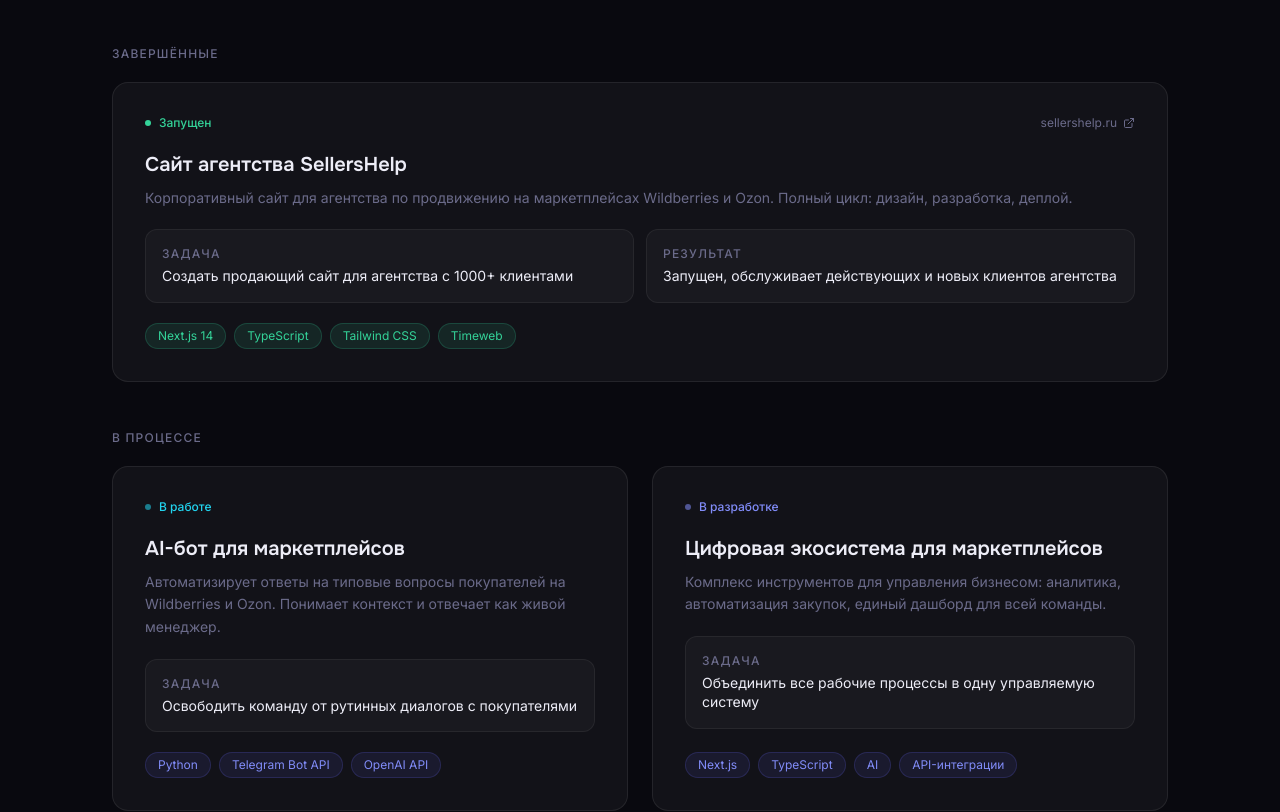
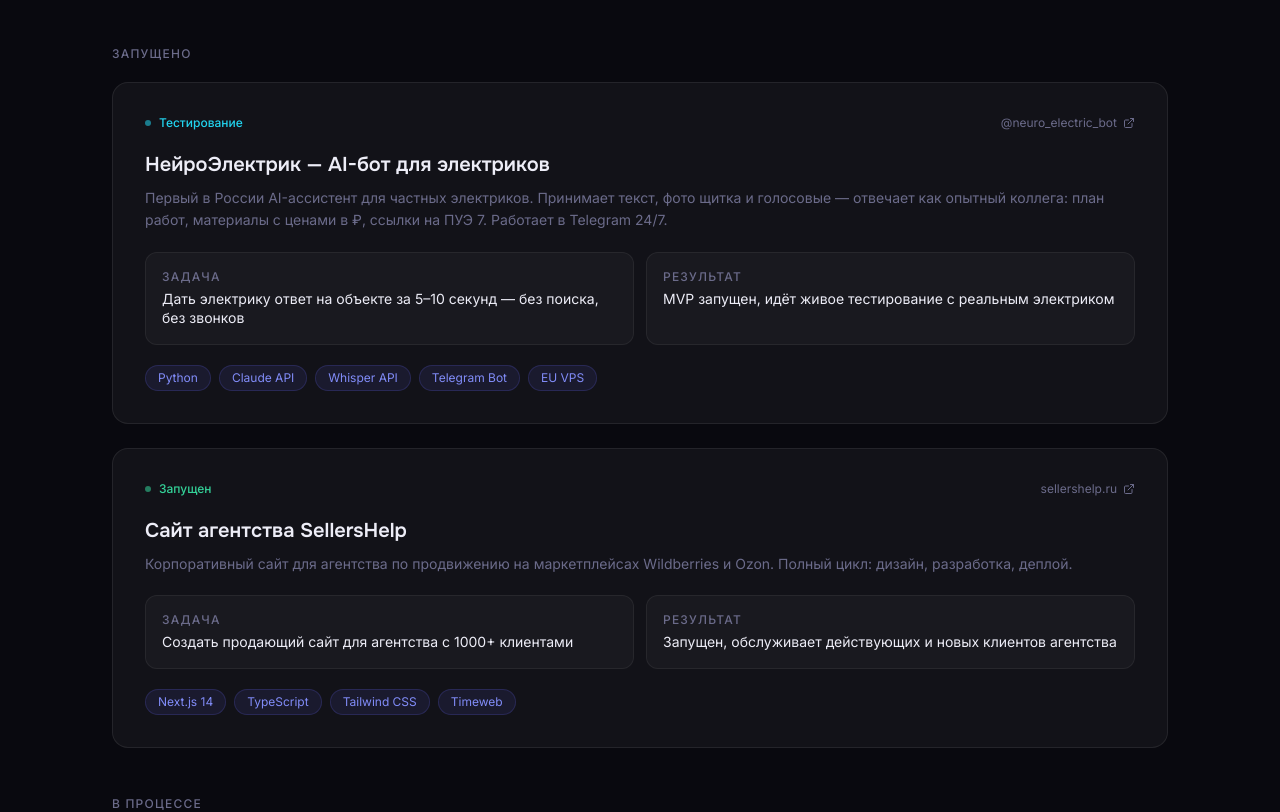
Before and after one commit to yurazlab/yurazlab, a Next.js app: page / in a window 1280 px wide. Shown: the part 1046-1858 px from the top of the page. Built offline with nearby package versions, Linux system fonts and the light colour scheme.

Commit message:
Add NeyroElectric case, fix hero stats, restructure projects

```diff
--- a/components/CurrentProjects.tsx
+++ b/components/CurrentProjects.tsx
@@ -2,6 +2,20 @@
 
 const completed = [
   {
+    status: "Тестирование",
+    statusColor: "text-cyan",
+    title: "НейроЭлектрик — AI-бот для электриков",
+    description:
+      "Первый в России AI-ассистент для частных электриков. Принимает текст, фото щитка и голосовые — отвечает как опытный коллега: план работ, материалы с ценами в ₽, ссылки на ПУЭ 7. Работает в Telegram 24/7.",
+    task: "Дать электрику ответ на объекте за 5–10 секунд — без поиска, без звонков",
+    result: "MVP запущен, идёт живое тестирование с реальным электриком",
+    stack: ["Python", "Claude API", "Whisper API", "Telegram Bot", "EU VPS"],
+    link: "https://t.me/neuro_electric_bot",
+    linkLabel: "@neuro_electric_bot",
+  },
+  {
+    status: "Запущен",
+    statusColor: "text-emerald-400",
     title: "Сайт агентства SellersHelp",
     description:
       "Корпоративный сайт для агентства по продвижению на маркетплейсах Wildberries и Ozon. Полный цикл: дизайн, разработка, деплой.",
@@ -15,22 +29,13 @@
 
 const inProgress = [
   {
-    status: "В работе",
-    statusClass: "text-cyan",
-    title: "AI-бот для маркетплейсов",
-    description:
-      "Автоматизирует ответы на типовые вопросы покупателей на Wildberries и Ozon. Понимает контекст и отвечает как живой менеджер.",
-    task: "Освободить команду от рутинных диалогов с покупателями",
-    stack: ["Python", "Telegram Bot API", "OpenAI API"],
-  },
-  {
     status: "В разработке",
     statusClass: "text-accent-light",
     title: "Цифровая экосистема для маркетплейсов",
     description:
-      "Комплекс инструментов для управления бизнесом: аналитика, автоматизация закупок, единый дашборд для всей команды.",
-    task: "Объединить все рабочие процессы в одну управляемую систему",
-    stack: ["Next.js", "TypeScript", "AI", "API-интеграции"],
+      "Комплекс SaaS-инструментов для продавцов WB и Ozon: юнит-калькулятор, квиз-диагностика, бот управления отзывами. Каждый продукт генерирует лиды для остальных.",
+    task: "Сделать цифровые продукты основным источником дохода бизнеса",
+    stack: ["Next.js", "TypeScript", "Supabase", "AI", "Python"],
   },
 ];
 
@@ -41,18 +46,18 @@
         <p className="label mb-4">Проекты</p>
         <h2 className="heading-lg text-text-base mb-12">Что делаю</h2>
 
-        {/* Completed */}
-        <p className="label mb-5">Завершённые</p>
-        <div className="grid md:grid-cols-1 gap-6 mb-12">
+        {/* Completed / Launched */}
+        <p className="label mb-5">Запущено</p>
+        <div className="flex flex-col gap-6 mb-12">
           {completed.map((p) => (
             <div
               key={p.title}
               className="card p-6 md:p-8 flex flex-col gap-5 hover:border-white/[0.16] transition-colors duration-300"
             >
               <div className="flex items-center justify-between">
-                <span className="inline-flex items-center gap-2 text-xs font-medium text-emerald-400">
-                  <span className="w-1.5 h-1.5 rounded-full bg-current" />
-                  Запущен
+                <span className={`inline-flex items-center gap-2 text-xs font-medium ${p.statusColor}`}>
+                  <span className="w-1.5 h-1.5 rounded-full bg-current animate-pulse-slow" />
+                  {p.status}
                 </span>
                 <a
                   href={p.link}
@@ -87,7 +92,7 @@
                 {p.stack.map((tech) => (
                   <span
                     key={tech}
-                    className="px-3 py-1 bg-emerald-400/10 border border-emerald-400/20 text-emerald-400 text-xs rounded-full"
+                    className="px-3 py-1 bg-accent/10 border border-accent/20 text-accent-light text-xs rounded-full"
                   >
                     {tech}
                   </span>
@@ -99,15 +104,13 @@
 
         {/* In progress */}
         <p className="label mb-5">В процессе</p>
-        <div className="grid md:grid-cols-2 gap-6">
+        <div className="grid md:grid-cols-1 gap-6">
           {inProgress.map((p) => (
             <div
               key={p.title}
               className="card p-6 md:p-8 flex flex-col gap-5 hover:border-white/[0.16] transition-colors duration-300"
             >
-              <span
-                className={`inline-flex items-center gap-2 text-xs font-medium ${p.statusClass}`}
-              >
+              <span className={`inline-flex items-center gap-2 text-xs font-medium ${p.statusClass}`}>
                 <span className="w-1.5 h-1.5 rounded-full bg-current animate-pulse-slow" />
                 {p.status}
               </span>
@@ -120,7 +123,7 @@
               </div>
 
               <div className="p-4 bg-white/[0.03] rounded-xl border border-white/[0.06]">
-                <p className="label mb-1">Задача</p>
+                <p className="label mb-1">Цель</p>
                 <p className="text-text-base text-sm leading-snug">{p.task}</p>
               </div>
 
--- a/components/Hero.tsx
+++ b/components/Hero.tsx
@@ -1,18 +1,16 @@
 import { ArrowRight } from "lucide-react";
 
 const stats = [
-  { value: "1", label: "Бот", desc: "запущен" },
+  { value: "2", label: "Продукта", desc: "запущены" },
+  { value: "4", label: "GPT-агента", desc: "в работе" },
   { value: "→", label: "Экосистема", desc: "в разработке" },
-  { value: "∞", label: "Building", desc: "in public" },
 ];
 
 export default function Hero() {
   return (
     <section className="relative min-h-screen flex items-center pt-16">
-      {/* Gradient glow from top */}
       <div className="absolute inset-0 bg-hero-glow pointer-events-none" />
 
-      {/* Subtle dot grid */}
       <div
         className="absolute inset-0 pointer-events-none opacity-[0.025]"
         style={{
@@ -22,23 +20,19 @@
         }}
       />
 
-      {/* Cyan accent blob (bottom right) */}
       <div
         className="absolute bottom-0 right-0 w-[500px] h-[500px] pointer-events-none opacity-[0.04]"
         style={{
-          background:
-            "radial-gradient(circle, #22D3EE 0%, transparent 70%)",
+          background: "radial-gradient(circle, #22D3EE 0%, transparent 70%)",
         }}
       />
 
       <div className="container-base relative z-10 py-20 md:py-28">
-        {/* Status badge */}
         <div className="inline-flex items-center gap-2.5 bg-white/[0.06] border border-white/[0.1] rounded-full px-4 py-1.5 text-sm text-text-muted mb-10">
           <span className="w-2 h-2 rounded-full bg-cyan animate-pulse-slow flex-shrink-0" />
           Открыт для новых проектов
         </div>
 
-        {/* Main heading */}
         <h1 className="heading-xl text-text-base mb-6 max-w-4xl">
           Создаю{" "}
           <span className="text-accent">нейропродукты</span>{" "}
@@ -46,14 +40,12 @@
           для бизнеса
         </h1>
 
-        {/* Subheading */}
         <p className="text-text-muted text-lg md:text-xl max-w-2xl leading-relaxed mb-10">
           Разрабатываю сайты, приложения и AI-агентов, которые
           автоматизируют рутину и освобождают время для роста.
           Строю публично — шаг за шагом.
         </p>
 
-        {/* CTAs */}
         <div className="flex flex-col sm:flex-row gap-4 mb-16">
           <a href="#contact" className="btn-primary">
             Обсудить проект <ArrowRight size={16} />
@@ -68,7 +60,6 @@
           </a>
         </div>
 
-        {/* Stat badges */}
         <div className="flex flex-wrap gap-3">
           {stats.map((s) => (
             <div
```
